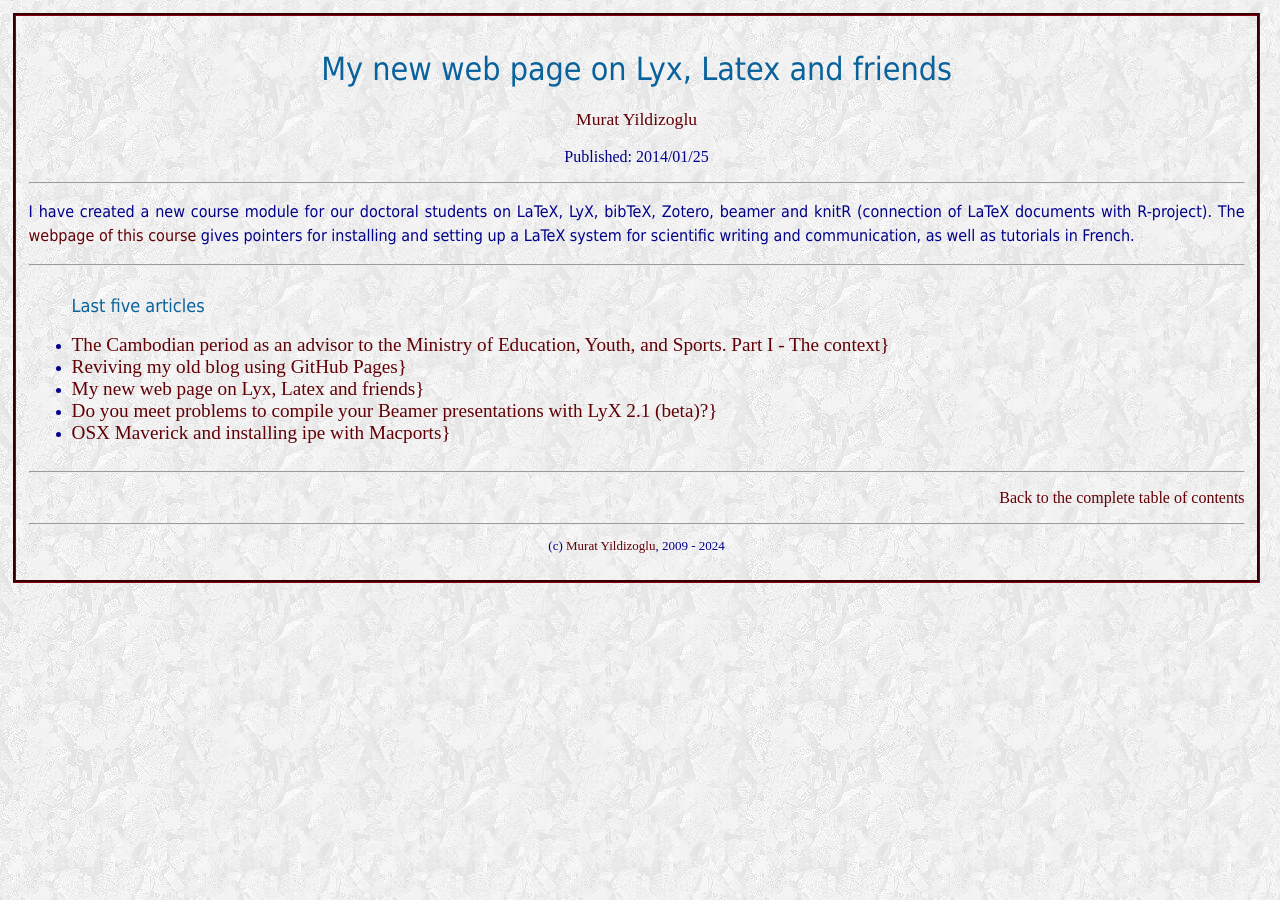
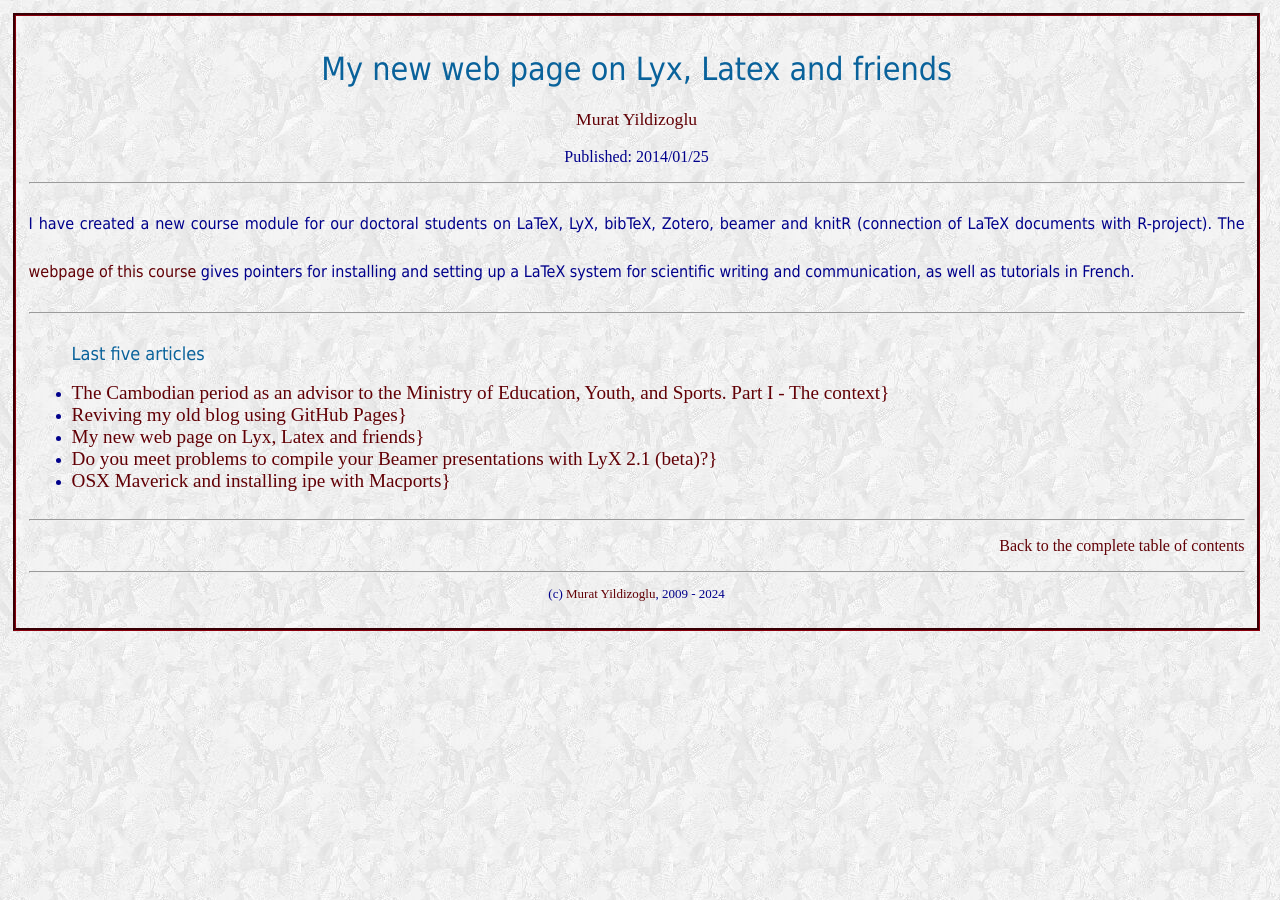
Before and after one commit to myildi/myildi.github.io, a Jekyll site: the page built from _posts/2014-1-25-lyx-latex-friends.md, in a window 1280 px wide. Built offline with Jekyll 4.4.1, drawn with Linux system fonts in a browser that asks for light colours.

Commit message:
Update main.css

```diff
--- a/css/main.css
+++ b/css/main.css
@@ -35,7 +35,7 @@ color: #9c8603;
 	font-family: Tahoma, Geneva, sans-serif;
 	color: #00008B;
 	/*     font-size: 1.em; */
-	line-height: 150%;
+	line-height: 300%;
 }
 
 .postexcerpt {
```
